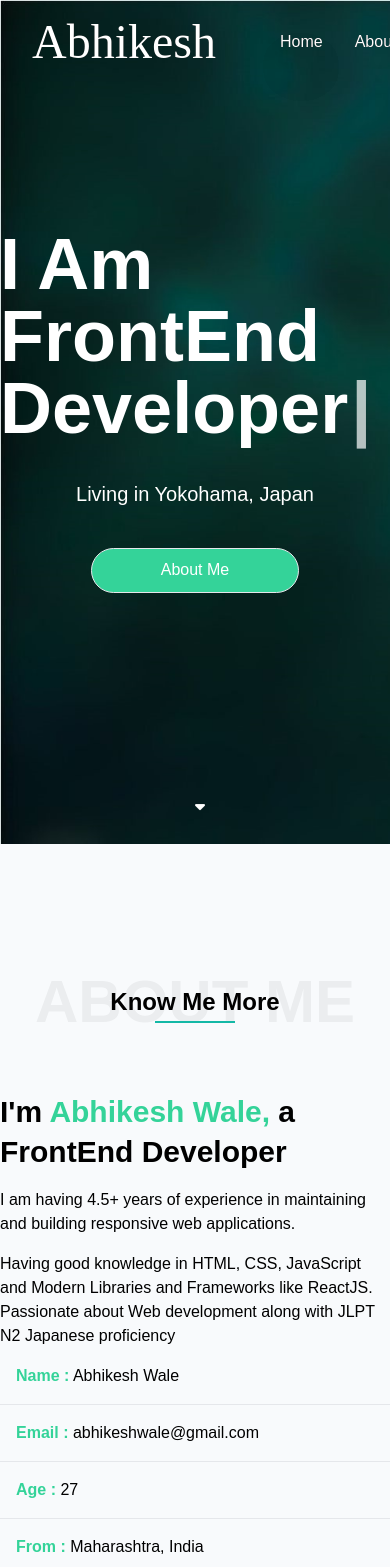
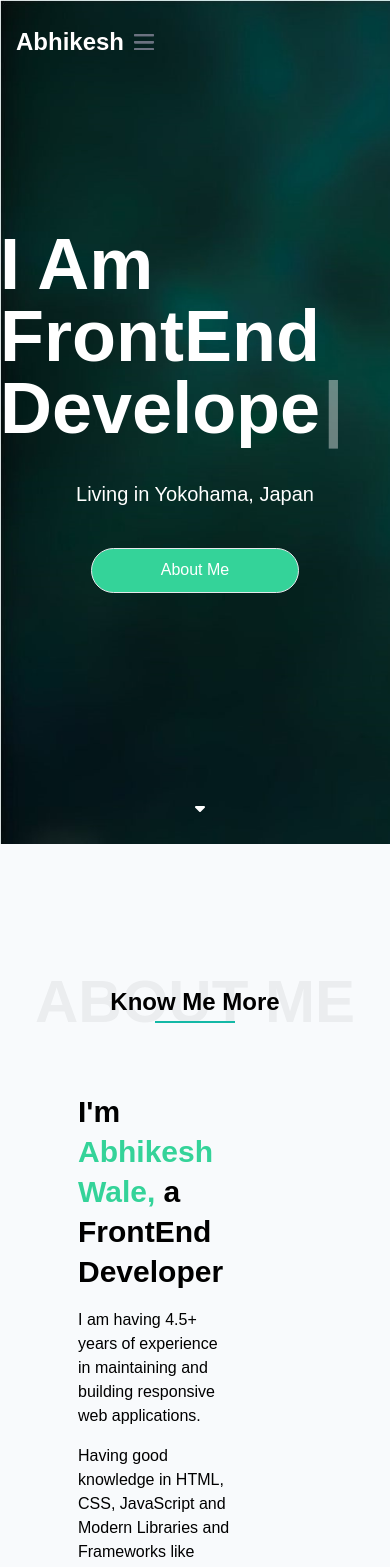
Before and after one commit to abhikeshwale/portfolio, a React (Create React App) app in the folder my-portfolio/: page / in a window 390 px wide. Shown: the top 1567 px of the page. Built offline with nearby package versions, Linux system fonts and the light colour scheme; the HTML template or start-up script is replaced by a standard one.

Commit message:
initiate responsive navbar

```diff
--- a/my-portfolio/src/Components/About.js
+++ b/my-portfolio/src/Components/About.js
@@ -8,8 +8,8 @@ const About = () => {
       className="py-32 flex flex-col bg-slate-50 justify-center items-center"
     >
       <TitleCard title="ABOUT ME" subTitle="Know Me More" />
-      <div className="flex justify-between pt-7 max-sm:flex-col">
-        <div className="flex-col pt-4 " id="about-container">
+      <div className="flex justify-between pt-7 gap-20 max-sm:flex-col w-3/5">
+        <div className="flex-col pt-4 w-2/3" id="about-container">
           <h2 className="text-3xl font-bold leading-10  pt-4  ">
             I'm <span className="text-emerald-400">Abhikesh Wale,</span> a
             FrontEnd Developer
@@ -20,13 +20,15 @@ const About = () => {
           </p>
           <p className="text-base  pt-4 ">
             Having good knowledge in HTML, CSS, JavaScript and Modern Libraries
-            and Frameworks like ReactJS. Passionate about Web development along
-            with JLPT N2 Japanese proficiency
+            and Frameworks like ReactJS. <br></br> Passionate about Web
+            development along with JLPT N2 Japanese proficiency
           </p>
         </div>
-        <div className="flex flex-col" id="personal-info-container">
-          <div className="flex flex-1 flex-col  max-sm:justify-center ">
-            {" "}
+        <div
+          className="flex flex-col max-sm:w-auto w-1/3"
+          id="personal-info-container"
+        >
+          <div className="flex flex-1 flex-col max-sm:justify-center ">
             <table className=" ">
               <tr className="border-b ">
                 <td className="p-4">
--- a/my-portfolio/src/Components/Head.js
+++ b/my-portfolio/src/Components/Head.js
@@ -6,6 +6,11 @@ import {
   faLinkedin,
   faGithub,
 } from "@fortawesome/free-brands-svg-icons";
+
+/**
+ *
+ * @returns https://flowbite.com/docs/components/navbar/ check here for responsive navbar
+ */
 
 const Head = () => {
   const [navColor, setnavColor] = useState("");
@@ -31,37 +36,79 @@ const Head = () => {
       id="navbar"
       className="flex  bg-opacity-0  shadow-emerald-400 justify-between mt-0  fixed w-full top-0 z-50 "
     >
-      <div className="flex-1 ml-8 items-center flex gap-8">
-        <a href="/">
-          <div className="  font-pacifico text-5xl">Abhikesh</div>
-        </a>
-      </div>
       <div className="flex flex-1 items-center justify-center font-normal">
         <div className="flex-10 ">
-          <ul className=" text-base  flex gap-8 ml-16 hover:cursor-pointer ">
-            <a href="/">
-              <li className="drop-shadow-2xl hover:scale-125 hover:font-bold hover:text-emerald-200 duration-75">
+          <nav class="">
+            <div class="max-w-screen-xl flex flex-wrap items-center justify-between mx-auto p-4">
+              <a href="https://flowbite.com/" class="flex items-center">
+                <span class="self-center text-2xl font-semibold whitespace-nowrap dark:text-white">
+                  Abhikesh
+                </span>
+              </a>
+              <button
+                data-collapse-toggle="navbar-default"
+                type="button"
+                class="inline-flex items-center p-2 w-10 h-10 justify-center text-sm text-gray-500 rounded-lg md:hidden hover:bg-gray-100 focus:outline-none focus:ring-2 focus:ring-gray-200 dark:text-gray-400 dark:hover:bg-gray-700 dark:focus:ring-gray-600"
+                aria-controls="navbar-default"
+                aria-expanded="false"
+              >
+                <span class="sr-only">Open main menu</span>
+                <svg
+                  class="w-5 h-5"
+                  aria-hidden="true"
+                  xmlns="http://www.w3.org/2000/svg"
+                  fill="none"
+                  viewBox="0 0 17 14"
+                >
+                  <path
+                    stroke="currentColor"
+                    stroke-linecap="round"
+                    stroke-linejoin="round"
+                    stroke-width="2"
+                    d="M1 1h15M1 7h15M1 13h15"
+                  />
+                </svg>
+              </button>
+              <div class="hidden w-full md:block md:w-auto" id="navbar-default">
+                <ul class="font-medium flex flex-col p-4 md:p-0 mt-4 border border-gray-100 rounded-lg bg-gray-50 md:flex-row md:space-x-8 md:mt-0 md:border-0 md:bg-white dark:bg-gray-800 md:dark:bg-gray-900 dark:border-gray-700">
+                  <li>
+                    <a
+                      href="/"
+                      class="block py-2 pl-3 pr-4 text-white bg-blue-700 rounded md:bg-transparent md:text-blue-700 md:p-0 dark:text-white md:dark:text-blue-500"
+                      aria-current="page"
+                    >
                       Home
+                    </a>
                   </li>
+                  <li>
+                    <a
+                      href="#about"
+                      class="block py-2 pl-3 pr-4 text-gray-900 rounded hover:bg-gray-100 md:hover:bg-transparent md:border-0 md:hover:text-blue-700 md:p-0 dark:text-white md:dark:hover:text-blue-500 dark:hover:bg-gray-700 dark:hover:text-white md:dark:hover:bg-transparent"
+                    >
+                      About
                     </a>
-            <a href="#about">
-              <li className="hover:scale-125 hover:font-bold  hover:text-emerald-200 duration-75">
-                About
                   </li>
+                  <li>
+                    <a
+                      href="#resume"
+                      class="block py-2 pl-3 pr-4 text-gray-900 rounded hover:bg-gray-100 md:hover:bg-transparent md:border-0 md:hover:text-blue-700 md:p-0 dark:text-white md:dark:hover:text-blue-500 dark:hover:bg-gray-700 dark:hover:text-white md:dark:hover:bg-transparent"
+                    >
+                      Resume
                     </a>
-            <a href="#resume">
-              {" "}
-              <li className="hover:scale-125 hover:font-bold   hover:text-emerald-200 duration-75">
-                Resume
                   </li>
+
+                  <li>
+                    <a
+                      href="#contact"
+                      class="block py-2 pl-3 pr-4 text-gray-900 rounded hover:bg-gray-100 md:hover:bg-transparent md:border-0 md:hover:text-blue-700 md:p-0 dark:text-white md:dark:hover:text-blue-500 dark:hover:bg-gray-700 dark:hover:text-white md:dark:hover:bg-transparent"
+                    >
+                      Contact
                     </a>
-            <a href="#contact">
-              {" "}
-              <li className="hover:scale-125 hover:font-bold  hover:text-emerald-200 duration-75">
-                Contact
                   </li>
-            </a>
                 </ul>
+              </div>
+            </div>
+          </nav>
         </div>
       </div>
       <div className="flex flex-1 items-center  font-normal">
@@ -77,7 +124,10 @@ const Head = () => {
               </a>
             </li>
             <li>
-              <a href="https://www.facebook.com/abhikesh.wale/">
+              <a
+                href="https://www.facebook.com/abhikesh.wale/"
+                className="active:text-blue-500"
+              >
                 <FontAwesomeIcon
                   icon={faFacebook}
                   className="hover:text-blue-600 hover:scale-125 duration-75 cursor-pointer"
```
Lines whose indentation alone changed are shown as unchanged.
